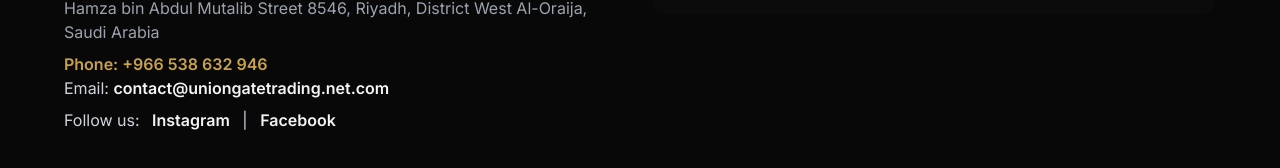
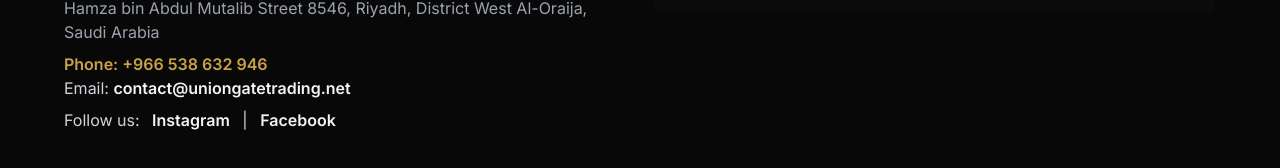
Before and after one commit to UmmeSalma01/uniongate, a Next.js app: page / in a window 1280 px wide. Shown: the part 4812-4980 px from the top of the page. Built offline with nearby package versions, Linux system fonts and the light colour scheme.

Commit message:
Fix email link in Contact.js

```diff
--- a/components/Contact.js
+++ b/components/Contact.js
@@ -8,7 +8,7 @@ export default function Contact(){
           <p className="text-gray-400">Riyadh, Kingdom of Saudi Arabia</p>
           <p className="text-gray-400">Hamza bin Abdul Mutalib Street 8546, Riyadh, District West Al-Oraija, Saudi Arabia</p>
           <p className="mt-2 text-gold font-semibold">Phone: <a className="text-gold" href="tel:+966538632946">+966 538 632 946</a></p>
-          <p className="text-gray-300">Email: <a className="text-gray-100 font-semibold" href="mailto:contact@uniongatetrading.net">contact@uniongatetrading.net.com</a></p>
+          <p className="text-gray-300">Email: <a className="text-gray-100 font-semibold" href="mailto:contact@uniongatetrading.net">contact@uniongatetrading.net</a></p>
           <p className="mt-2 text-gray-300">Follow us: <a className="text-gray-100 font-semibold ml-2" href="https://www.instagram.com/uniongatetrading?igsh=MWlyM2I3aTRvaGs3MA==" target="_blank" rel="noopener noreferrer">Instagram</a> <span className="mx-2">|</span> <a className="text-gray-100 font-semibold" href="https://www.facebook.com/share/1H7Rb5n32q/?mibextid=wwXIfr" target="_blank" rel="noopener noreferrer">Facebook</a></p>
         </div>
         <div className="bg-[#0b0b0b] rounded-xl p-6 border border-black/20">
```
